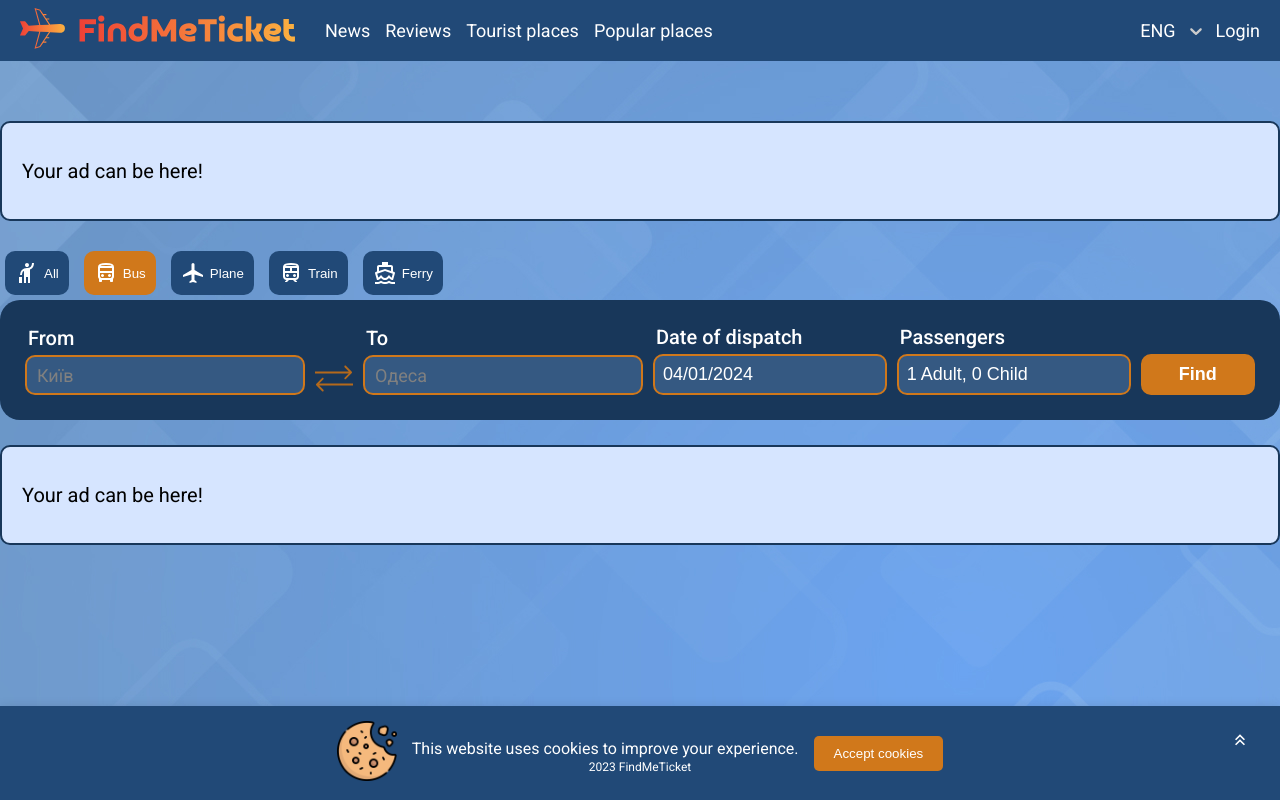
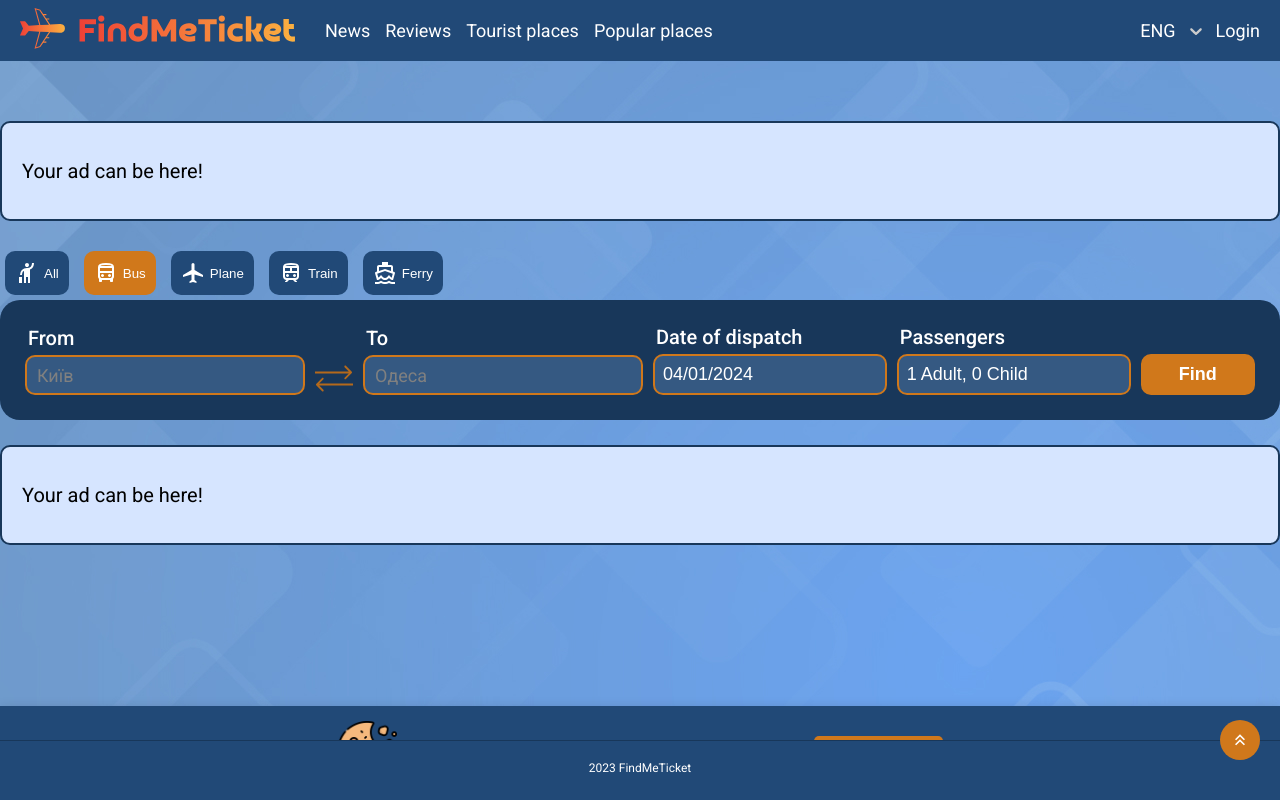
Before and after one commit to BuyMeTicketTeam/FindMeTicket, a React (Create React App) app in the folder src/frontend/: page / in a window 1280 px wide. Built offline with nearby package versions, Linux system fonts and the light colour scheme.

Commit message:
Replace Css on Scss

```diff
--- a/src/frontend/src/footer/index.jsx
+++ b/src/frontend/src/footer/index.jsx
@@ -1,5 +1,5 @@
 import React, { useState } from 'react';
-import './style.css';
+import './style.scss';
 import Arrow from './arrow.svg';
 
 function Footer() {
--- a/src/frontend/src/footer/style.css
+++ b/src/frontend/src/footer/style.scss
@@ -1,5 +1,7 @@
+@import '../styles/variables.scss';
+
 footer {
-  background-color: var(--semi-dark);
+  background-color: $semi-dark;
   text-align: left;
   font-size: 14px;
 }
@@ -48,7 +50,7 @@ footer .footer-container{
 }
 .footer-year {
   text-align: center;
-  border-top: 1px solid var(--dark);
+  border-top: 1px solid $dark;
   padding: 20px 0;
   font-size: 12px;
 }
@@ -68,7 +70,7 @@ footer .footer-container{
   cursor: pointer;
   transition: transform 0.3s ease;
   border-radius: 50%;
-  background-color: var(--bright);
+  background-color: $bright;
   padding: 10px;
   width: 40px;
   height: 40px;
```
